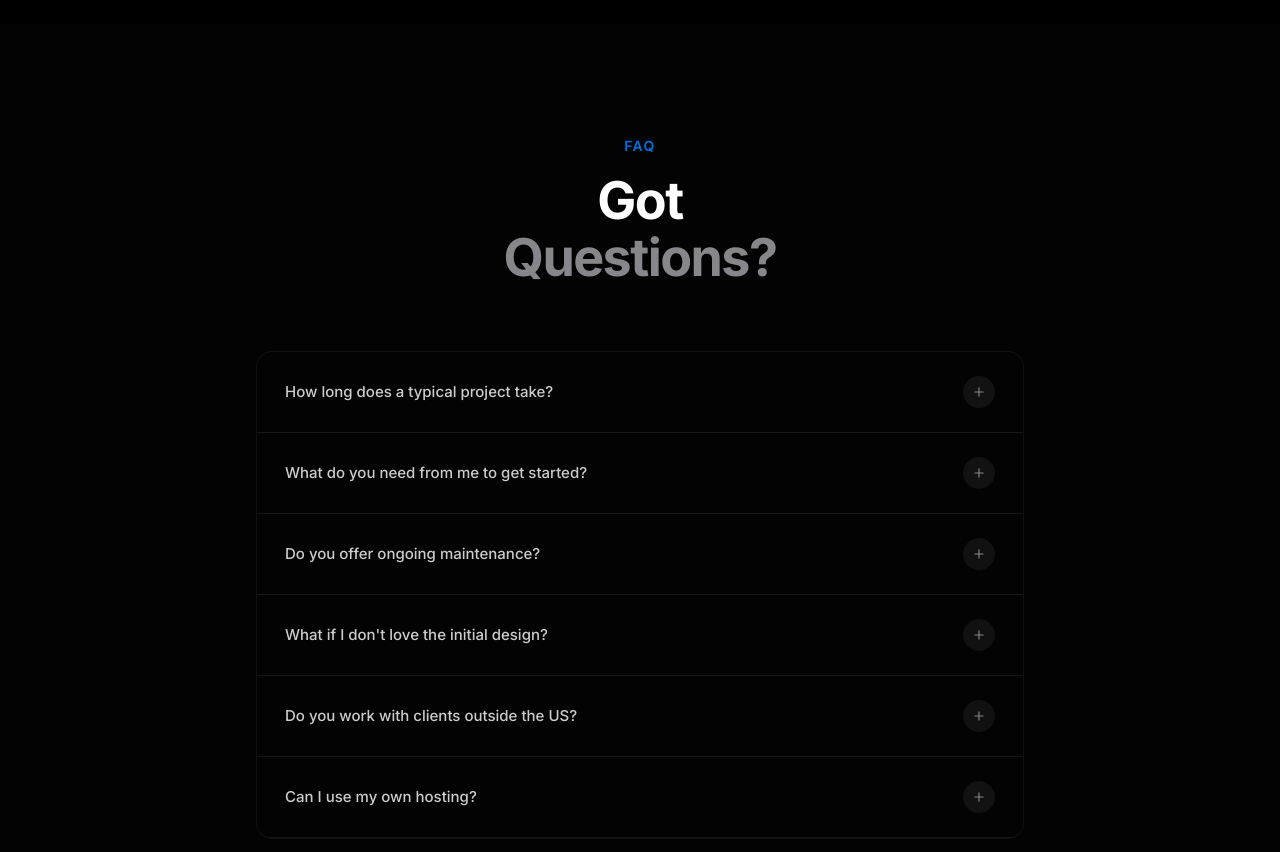
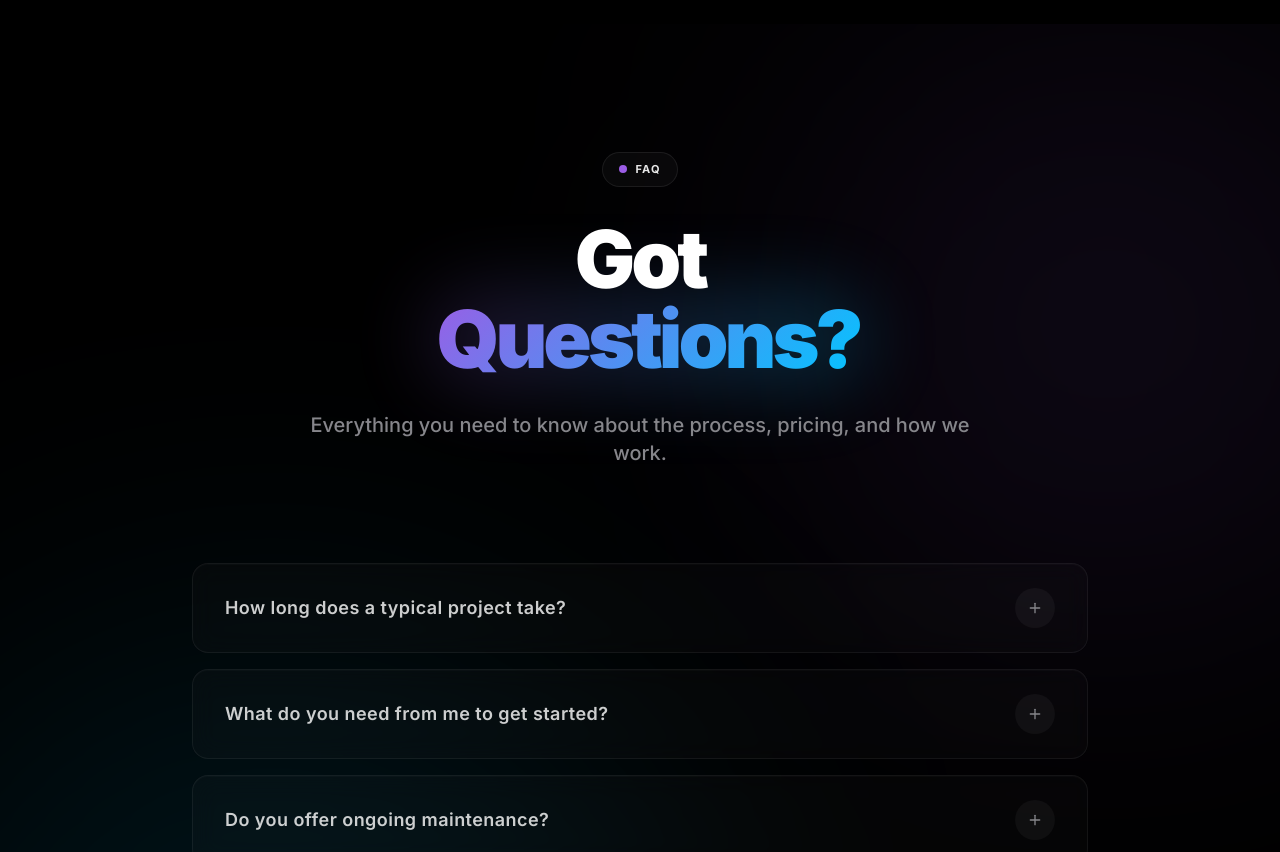
Before and after one commit to visucs/PixelCraft-Studio, a React (Vite) app: page / in a window 1280 px wide. Shown: the part 9420-10272 px from the top of the page. Built offline with nearby package versions, Linux system fonts and the light colour scheme.

Commit message:
Complete 21st.dev premium UI redesign for FAQ section

```diff
--- a/src/components/FAQ.jsx
+++ b/src/components/FAQ.jsx
@@ -56,40 +56,94 @@ export default function FAQ() {
   const toggle = (i) => setOpenIndex(openIndex === i ? null : i);
 
   return (
-    <section className="py-28 px-6 bg-[#030303]">
-      <div className="max-w-3xl mx-auto">
-        <div ref={ref} className="section-reveal text-center mb-16">
-          <p className="text-[#0071E3] text-sm font-semibold tracking-widest uppercase mb-4">FAQ</p>
-          <h2 className="section-title text-white mb-5">
-            Got
-            <br />
-            <span className="text-[#86868B]">Questions?</span>
-          </h2>
+    <section className="py-32 px-6 bg-black relative overflow-hidden">
+      {/* Background Ambient Glows */}
+      <div className="absolute top-0 right-[-10%] w-[600px] h-[600px] bg-[#9B5DE5]/10 blur-[150px] rounded-full pointer-events-none" />
+      <div className="absolute bottom-[-10%] left-[-10%] w-[800px] h-[800px] bg-[#00C6FF]/10 blur-[150px] rounded-full pointer-events-none" />
+
+      <div className="max-w-4xl mx-auto relative z-10">
+        {/* Header */}
+        <div ref={ref} className="section-reveal flex flex-col items-center text-center mb-24">
+          {/* Pill Badge */}
+          <div className="inline-flex items-center gap-2 px-4 py-2 rounded-full mb-8 relative group cursor-default" style={{ background: 'rgba(255,255,255,0.03)', border: '1px solid rgba(255,255,255,0.08)', backdropFilter: 'blur(10px)' }}>
+            <div className="absolute inset-0 rounded-full bg-gradient-to-r from-[#9B5DE5]/20 to-[#00C6FF]/20 opacity-0 group-hover:opacity-100 transition-opacity duration-500 blur-md" />
+            <div className="relative flex items-center gap-2">
+              <span className="relative flex h-2 w-2">
+                <span className="animate-ping absolute inline-flex h-full w-full rounded-full bg-[#9B5DE5] opacity-75"></span>
+                <span className="relative inline-flex rounded-full h-2 w-2 bg-[#9B5DE5]"></span>
+              </span>
+              <span className="text-white/90 text-[11px] font-bold uppercase tracking-widest">FAQ</span>
+            </div>
           </div>
 
-        <div className="border border-white/[0.06] rounded-2xl overflow-hidden">
-          {faqs.map((faq, i) => (
-            <div key={i} className="accordion-item">
+          <h2 className="text-5xl md:text-6xl lg:text-[5rem] font-black tracking-tighter mb-8 leading-[1.05] relative">
+            Got
+            <br className="hidden md:block" />
+            <span className="relative inline-block mt-2 md:mt-0 ml-0 md:ml-4">
+              <span className="text-transparent bg-clip-text relative z-10" style={{ backgroundImage: 'linear-gradient(135deg, #9B5DE5 0%, #00C6FF 100%)' }}>
+                Questions?
+              </span>
+              <div className="absolute -inset-2 bg-gradient-to-r from-[#9B5DE5] to-[#00C6FF] opacity-20 blur-2xl -z-10 rounded-full" />
+            </span>
+          </h2>
+          <p className="text-[#86868B] text-lg md:text-xl max-w-2xl mx-auto leading-relaxed font-medium">
+            Everything you need to know about the process, pricing, and how we work.
+          </p>
+        </div>
+
+        {/* FAQ Accordion List */}
+        <div className="flex flex-col gap-4">
+          {faqs.map((faq, i) => {
+            const isOpen = openIndex === i;
+            return (
+              <div
+                key={i}
+                className="group relative rounded-2xl overflow-hidden transition-all duration-500"
+                style={{
+                  background: isOpen ? 'rgba(255,255,255,0.05)' : 'rgba(255,255,255,0.02)',
+                  border: '1px solid',
+                  borderColor: isOpen ? 'rgba(155,93,229,0.3)' : 'rgba(255,255,255,0.06)',
+                  backdropFilter: 'blur(12px)',
+                  boxShadow: isOpen ? '0 20px 40px rgba(0,0,0,0.4), inset 0 1px 0 rgba(255,255,255,0.1)' : 'inset 0 1px 0 rgba(255,255,255,0.02)',
+                  transform: isOpen ? 'translateY(-2px)' : 'translateY(0)'
+                }}
+              >
+                {/* Subtle internal glow on active */}
+                <div
+                  className={`absolute inset-0 bg-gradient-to-r from-[#9B5DE5]/5 to-[#00C6FF]/5 opacity-0 transition-opacity duration-500 pointer-events-none ${isOpen ? 'opacity-100' : ''}`}
+                />
+
                 <button
-                className="w-full flex items-center justify-between px-7 py-6 text-left hover:bg-white/[0.02] transition-colors duration-200"
+                  className="w-full flex items-center justify-between px-6 md:px-8 py-6 text-left relative z-10"
                   onClick={() => toggle(i)}
                 >
-                <span className={`text-[15px] font-medium pr-4 ${openIndex === i ? 'text-white' : 'text-white/80'}`}>
+                  <span className={`text-base md:text-lg font-semibold tracking-wide pr-4 transition-colors duration-300 ${isOpen ? 'text-white' : 'text-white/80 group-hover:text-white'}`}>
                     {faq.question}
                   </span>
-                <div className={`w-8 h-8 rounded-full flex items-center justify-center flex-shrink-0 transition-all duration-300 ${
-                  openIndex === i ? 'bg-[#0071E3] text-white' : 'bg-white/[0.06] text-[#86868B]'
-                }`}>
-                  {openIndex === i ? <Minus size={14} /> : <Plus size={14} />}
+                  <div
+                    className={`w-10 h-10 rounded-full flex items-center justify-center flex-shrink-0 transition-all duration-500 transform ${
+                      isOpen
+                        ? 'bg-gradient-to-br from-[#9B5DE5] to-[#00C6FF] text-white rotate-180 shadow-[0_0_15px_rgba(155,93,229,0.4)]'
+                        : 'bg-white/[0.04] text-[#86868B] group-hover:bg-white/[0.08] group-hover:text-white group-hover:scale-110'
+                    }`}
+                  >
+                    {isOpen ? <Minus size={16} className="transition-transform duration-500" /> : <Plus size={16} className="transition-transform duration-500" />}
                   </div>
                 </button>
-              <div className={`accordion-content ${openIndex === i ? 'open' : ''}`}>
-                <p className="px-7 pb-6 text-[#86868B] text-[15px] leading-relaxed">
+                <div
+                  className="overflow-hidden transition-all duration-500 ease-[cubic-bezier(0.4,0,0.2,1)]"
+                  style={{
+                    maxHeight: isOpen ? '250px' : '0',
+                    opacity: isOpen ? 1 : 0,
+                  }}
+                >
+                  <p className="px-6 md:px-8 pb-8 text-white/60 text-base leading-relaxed relative z-10">
                     {faq.answer}
                   </p>
                 </div>
               </div>
-          ))}
+            );
+          })}
         </div>
       </div>
     </section>
```
Lines whose indentation alone changed are shown as unchanged.
